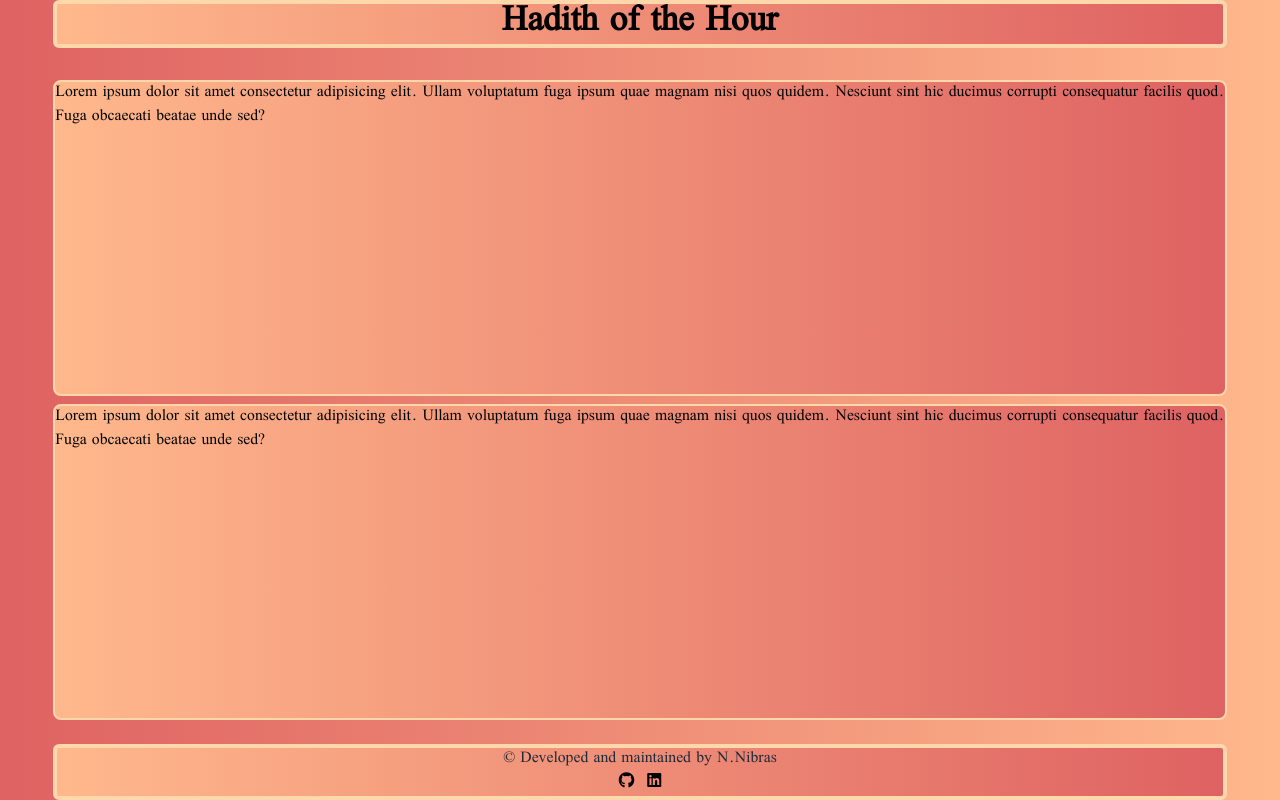
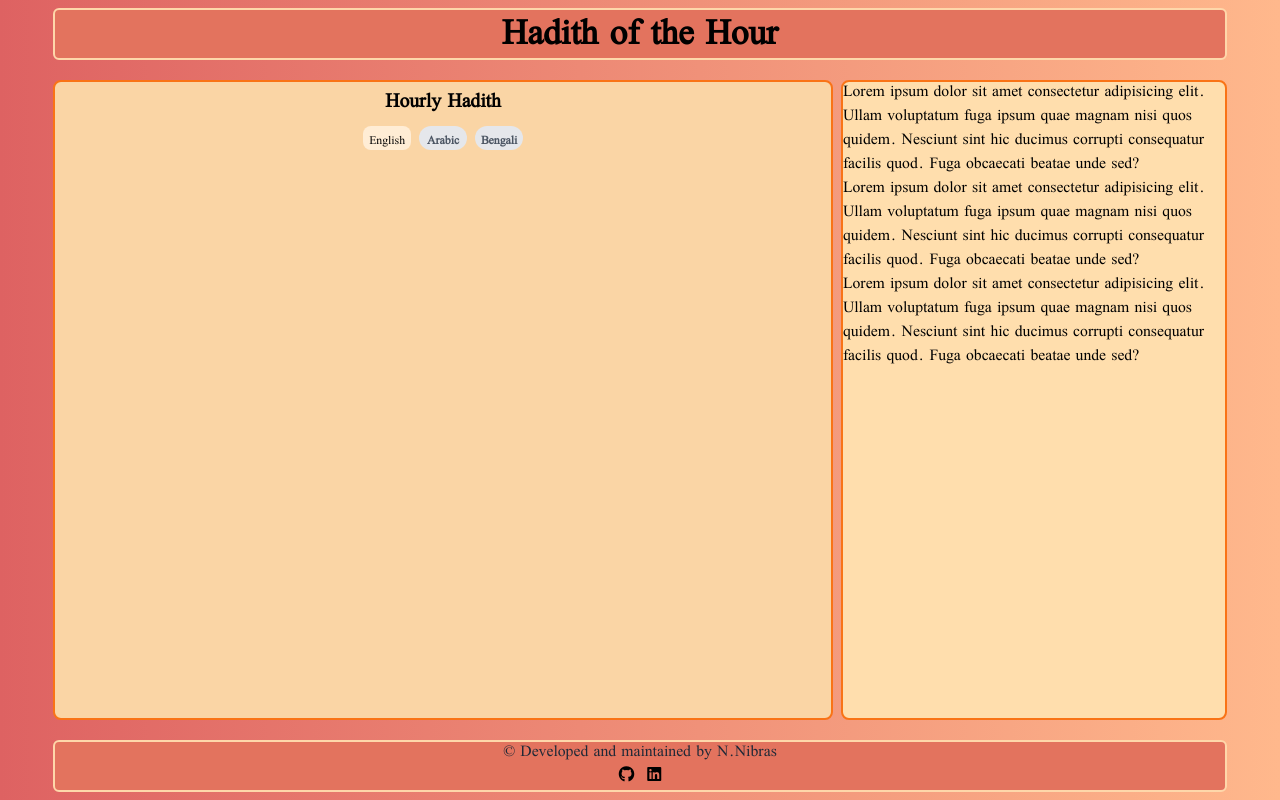
Before and after one commit to nnibras/Hadith-of-the-Hour, a plain HTML site: page index.html in a window 1280 px wide. Drawn offline with nearby package versions, Linux system fonts and the light colour scheme.

Commit message:
added as much as possible

```diff
--- a/index.html
+++ b/index.html
@@ -17,27 +17,61 @@
     <!-- heading and title -->
     <header>
         <section id="content"
-            class="dm2 w-11/12 mx-auto text-center bg-gradient-to-r from-[#ffb88c] to-[#de6262] text-4xl font-bold   fixed top-0 right-0 left-0 z-20 rounded-md border-4 border-orange-200">
-            <a href="index.html">Hadith of the Hour</a>
+            class="dm2 w-11/12 mt-2 mx-auto text-center bg-[#E3735E] text-4xl font-bold   fixed top-0 right-0 left-0 z-20 rounded-md border-2 border-orange-200">
+            <div class="mt-2">
+                <a href="index.html">Hadith of the Hour</a>
+            </div>
         </section>
     </header>
 
     <!-- main -->
     <main>
-        <div class="fixed top-0 left-0 right-0 bottom-0 grid grid-cols-1 gap-2 h-4/5 w-11/12 mx-auto  my-auto">
+        <div
+            class="fixed top-0 left-0 right-0 bottom-0 grid grid-cols-1 sm:grid-cols-3 gap-2 h-4/5 w-11/12 mx-auto  my-auto">
             <div
-                class="col-span-1 border-2 border-orange-200  bg-gradient-to-r from-[#ffb88c] to-[#de6262] rounded-lg h-custom-div overflow-y-auto">
-                <P>Lorem ipsum dolor sit amet consectetur adipisicing elit. Ullam voluptatum fuga ipsum quae magnam nisi
-                    quos quidem. Nesciunt sint hic ducimus corrupti consequatur facilis quod. Fuga obcaecati beatae unde
-                    sed?</P>
+                class="row-span-2 sm:row-span-1 sm:col-span-2 border-2 border-orange-500  bg-[#FAD5A5] rounded-lg  overflow-y-auto">
+
+                <div>
+                    <h1 class="text-xl font-bold text-center my-2">Hourly Hadith</h1>
+                    <!-- dynamic hadith -->
+                    <h3 class="text-lg font-bold text-center my-2">
+
+                    </h3>
+
+                    <!-- language selector -->
+
+                </div>
+
+                <div class="flex items-center justify-center space-x-2">
+                    <button class="bg-orange-100 rounded-lg p-1 w-12 h-6">
+                        <span class="text-xs">English</span>
+                    </button>
+                    <button class="bg-gray-200 rounded-full p-1 w-12 h-6 focus:outline-none">
+                        <span class="text-xs font-bold text-gray-600">Arabic</span>
+                    </button>
+                    <button class="bg-gray-200 rounded-full p-1 w-12 h-6 focus:outline-none">
+                        <span class="text-xs font-bold text-gray-600">Bengali</span>
+                    </button>
+                </div>
 
 
             </div>
 
-            <div
-                class="col-span-1 border-2 border-orange-200  bg-gradient-to-r from-[#ffb88c] to-[#de6262] rounded-lg h-custom-div overflow-y-auto">
-                <P>Lorem ipsum dolor sit amet consectetur adipisicing elit. Ullam voluptatum fuga ipsum quae magnam nisi
-                    quos quidem. Nesciunt sint hic ducimus corrupti consequatur facilis quod. Fuga obcaecati beatae unde
+            <div class="col-span-1 border-2 border-orange-500  bg-[#FFDEAD] rounded-lg  overflow-y-auto">
+                <P>Lorem ipsum dolor sit amet consectetur adipisicing elit. Ullam voluptatum fuga ipsum quae magnam
+                    nisi
+                    quos quidem. Nesciunt sint hic ducimus corrupti consequatur facilis quod. Fuga obcaecati beatae
+                    unde
+                    sed?</P>
+                <P>Lorem ipsum dolor sit amet consectetur adipisicing elit. Ullam voluptatum fuga ipsum quae magnam
+                    nisi
+                    quos quidem. Nesciunt sint hic ducimus corrupti consequatur facilis quod. Fuga obcaecati beatae
+                    unde
+                    sed?</P>
+                <P>Lorem ipsum dolor sit amet consectetur adipisicing elit. Ullam voluptatum fuga ipsum quae magnam
+                    nisi
+                    quos quidem. Nesciunt sint hic ducimus corrupti consequatur facilis quod. Fuga obcaecati beatae
+                    unde
                     sed?</P>
             </div>
         </div>
@@ -46,7 +80,7 @@
     <!-- footer -->
     <footer>
         <section id="footer"
-            class="dm2 bg-gradient-to-r from-[#ffb88c] to-[#de6262]  mt-5 fixed bottom-0 right-0 left-0 w-11/12  mx-auto h-15 rounded-md border-4 border-orange-200">
+            class="dm2 bg-[#E3735E]   fixed bottom-0 right-0 left-0 w-11/12  mx-auto h-15 rounded-md border-2 border-orange-200 mb-2">
             <div class="flex flex-col justify-items-center items-center">
                 <div>
                     <h3 class="text-gray-800 ">© Developed and maintained by N.Nibras</h3>
```
Also changed, not shown: images/bg-ipad.png (deleted), images/bg.png (deleted).
